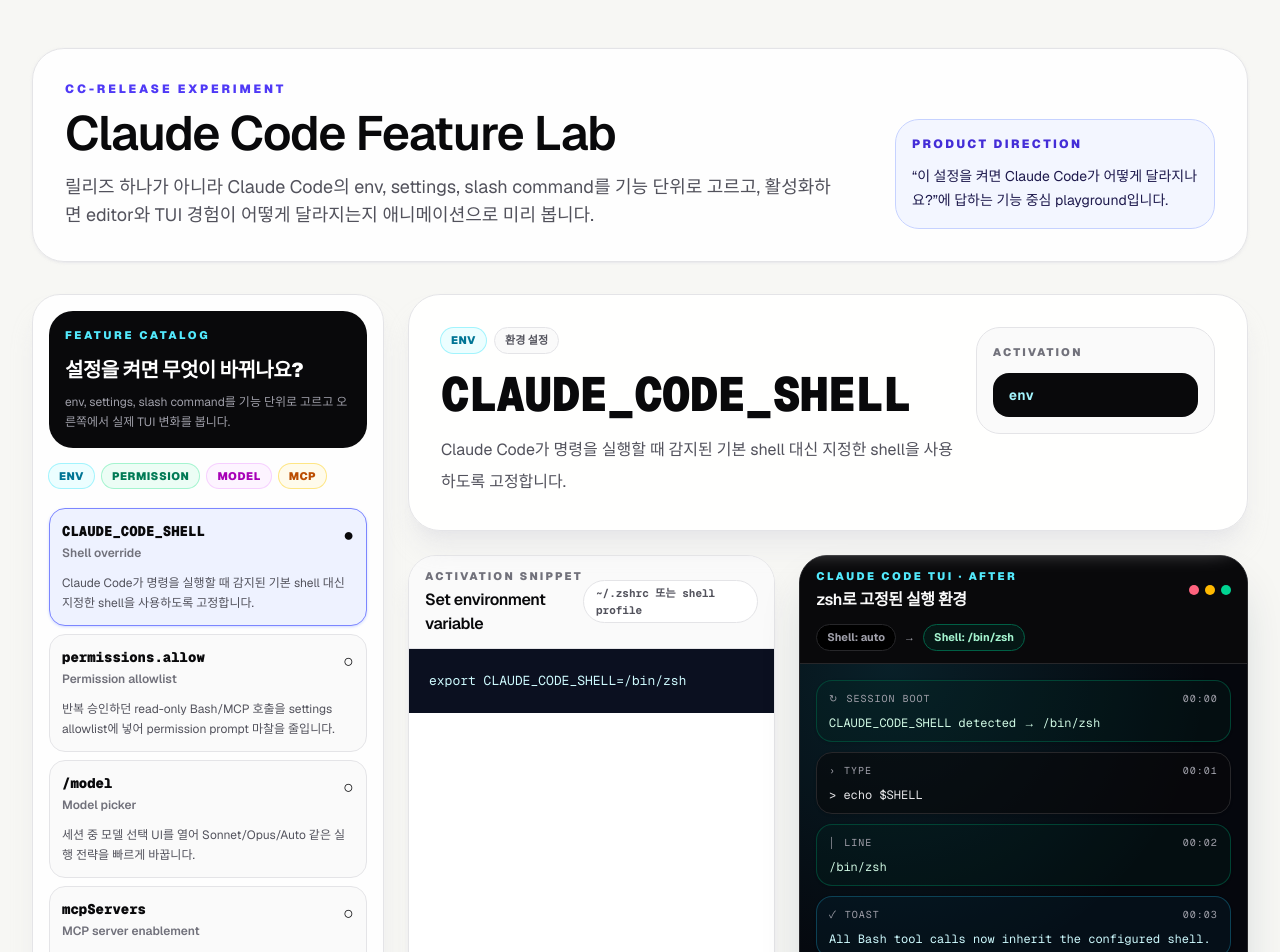
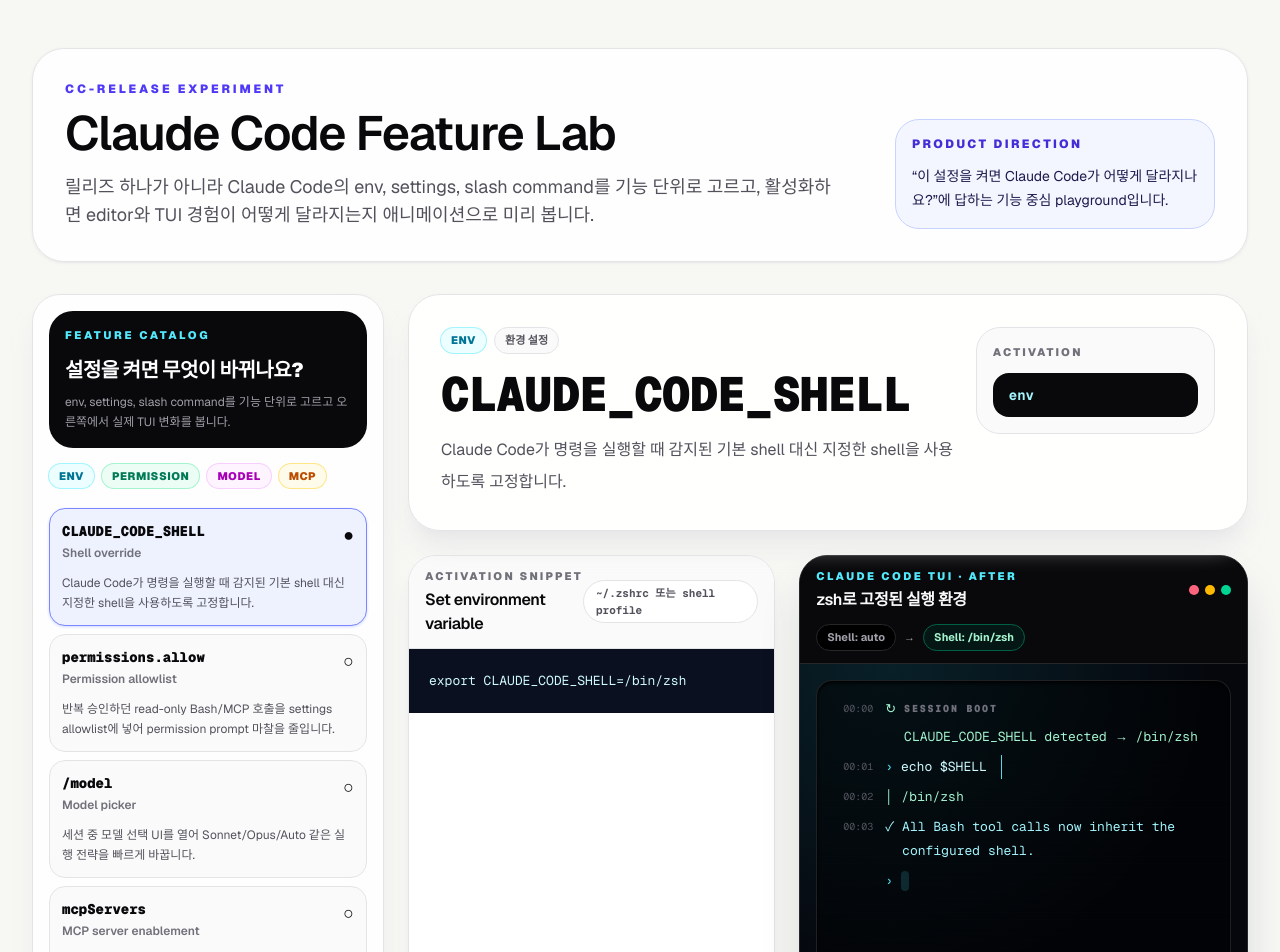
Before and after one commit to donghyeon-dev/cc-release, a Next.js app in the folder web/: page /feature-lab in a window 1280 px wide. Shown: the top 952 px of the page. Built offline with nearby package versions, Linux system fonts and the light colour scheme.

Commit message:
feat: render TUI preview as terminal stream

```diff
--- a/web/app/globals.css
+++ b/web/app/globals.css
@@ -45,16 +45,25 @@
     sans-serif;
 }
 
-@keyframes feature-lab-frame-in {
+@keyframes feature-lab-stream-in {
   from {
     opacity: 0;
-    transform: translateY(8px) scale(0.99);
-    filter: blur(2px);
+    transform: translateY(4px);
+    filter: blur(1px);
   }
   to {
     opacity: 1;
-    transform: translateY(0) scale(1);
+    transform: translateY(0);
     filter: blur(0);
+  }
+}
+
+@keyframes feature-lab-type {
+  from {
+    width: 0;
+  }
+  to {
+    width: calc(var(--type-chars, 24) * 1ch);
   }
 }
 
@@ -75,10 +84,19 @@
   }
 }
 
-.feature-lab-frame {
+.feature-lab-stream-entry {
   opacity: 0;
-  animation: feature-lab-frame-in 0.42s ease-out forwards;
+  animation: feature-lab-stream-in 0.32s ease-out forwards;
   animation-delay: var(--frame-delay, 0ms);
+}
+
+.feature-lab-typewriter {
+  width: 0;
+  border-right: 1px solid rgba(103, 232, 249, 0.9);
+  animation:
+    feature-lab-type 0.9s steps(var(--type-chars, 24), end) forwards,
+    feature-lab-cursor-blink 1s steps(1, end) infinite;
+  animation-delay: var(--frame-delay, 0ms), var(--frame-delay, 0ms);
 }
 
 .feature-lab-spinner {
@@ -87,6 +105,17 @@
 
 .feature-lab-cursor {
   animation: feature-lab-cursor-blink 1s steps(1, end) infinite;
+}
+
+.feature-lab-scanline {
+  background: linear-gradient(
+    to bottom,
+    rgba(255, 255, 255, 0.035),
+    transparent 1px,
+    transparent 6px
+  );
+  background-size: 100% 7px;
+  opacity: 0.45;
 }
 
 html,
--- a/web/components/feature-lab/FeatureLabPlayground.tsx
+++ b/web/components/feature-lab/FeatureLabPlayground.tsx
@@ -40,10 +40,10 @@
 };
 
 const frameTone: Record<NonNullable<TuiFrame["tone"]>, string> = {
-  neutral: "border-zinc-800 bg-zinc-950/60 text-zinc-200",
-  info: "border-cyan-900/80 bg-cyan-950/20 text-cyan-100",
-  good: "border-emerald-900/80 bg-emerald-950/20 text-emerald-100",
-  warn: "border-amber-900/80 bg-amber-950/30 text-amber-100",
+  neutral: "text-zinc-200",
+  info: "text-cyan-200",
+  good: "text-emerald-200",
+  warn: "text-amber-200",
 };
 
 function CategoryPill({ category }: { category: ClaudeCodeFeature["category"] }) {
@@ -151,25 +151,51 @@
   );
 }
 
-function FrameCard({ frame, index }: { frame: TuiFrame; index: number }) {
+function TerminalStreamEntry({ frame, index }: { frame: TuiFrame; index: number }) {
   const tone = frameTone[frame.tone ?? "neutral"];
-  const style = { "--frame-delay": `${index * 180}ms` } as CSSProperties;
+  const lines = frame.content.split("\n");
+  const style = {
+    "--frame-delay": `${index * 420}ms`,
+    "--type-chars": Math.max(frame.content.length, 1),
+  } as CSSProperties;
+  const iconClass = frame.kind === "spinner" ? "feature-lab-spinner inline-block" : "inline-block";
+
+  if (frame.kind === "type") {
+    return (
+      <div className="feature-lab-stream-entry flex gap-3" style={style}>
+        <span className="w-10 shrink-0 select-none text-right text-[10px] text-zinc-600">{frame.at}</span>
+        <div className="min-w-0 flex-1">
+          <span className="mr-2 select-none text-cyan-300">{frameIcon[frame.kind]}</span>
+          <span className="feature-lab-typewriter inline-block max-w-full overflow-hidden whitespace-pre align-bottom text-cyan-100">
+            {frame.content.replace(/^>\s?/, "")}
+          </span>
+        </div>
+      </div>
+    );
+  }
 
   return (
-    <div
-      className={`feature-lab-frame rounded-2xl border px-3 py-2 font-mono text-[12px] leading-5 shadow-sm ${tone}`}
-      style={style}
-    >
-      <div className="mb-1 flex items-center justify-between gap-3 text-[10px] uppercase tracking-widest text-zinc-400">
-        <span className="flex items-center gap-2">
-          <span className={frame.kind === "spinner" ? "feature-lab-spinner inline-block" : "inline-block"}>
-            {frameIcon[frame.kind]}
-          </span>
-          {frame.title ?? frame.kind}
-        </span>
-        <span>{frame.at}</span>
+    <div className="feature-lab-stream-entry flex gap-3" style={style}>
+      <span className="w-10 shrink-0 select-none text-right text-[10px] text-zinc-600">{frame.at}</span>
+      <div className="min-w-0 flex-1">
+        <div className={`flex items-start gap-2 ${tone}`}>
+          <span className={iconClass}>{frameIcon[frame.kind]}</span>
+          <div className="min-w-0 flex-1">
+            {frame.title && (
+              <div className="mb-1 text-[10px] font-black uppercase tracking-[0.18em] text-zinc-500">
+                {frame.title}
+              </div>
+            )}
+            <div className="space-y-0.5">
+              {lines.map((line, lineIndex) => (
+                <div key={`${frame.id}-${lineIndex}`} className="whitespace-pre-wrap break-words">
+                  {line}
+                </div>
+              ))}
+            </div>
+          </div>
+        </div>
       </div>
-      <pre className="whitespace-pre-wrap break-words">{frame.content}</pre>
     </div>
   );
 }
@@ -216,11 +242,23 @@
 
       <div className="relative min-h-[24rem] p-4">
         <div className="pointer-events-none absolute inset-0 bg-[radial-gradient(circle_at_20%_0%,rgba(34,211,238,0.12),transparent_20rem)]" />
-        <div className="relative space-y-2.5">
-          {scene.frames.map((frame, index) => (
-            <FrameCard key={frame.id} frame={frame} index={index} />
-          ))}
-          <div className="feature-lab-cursor mt-3 h-5 w-2 rounded-sm bg-cyan-300" />
+        <div className="relative min-h-[21rem] rounded-2xl border border-zinc-800/80 bg-black/45 p-4 font-mono text-[12px] leading-6 shadow-inner shadow-black sm:text-[13px]">
+          <div className="feature-lab-scanline pointer-events-none absolute inset-0 rounded-2xl" />
+          <div className="relative space-y-1.5">
+            {scene.frames.map((frame, index) => (
+              <TerminalStreamEntry key={frame.id} frame={frame} index={index} />
+            ))}
+            <div
+              className="feature-lab-stream-entry flex gap-3"
+              style={{ "--frame-delay": `${scene.frames.length * 420}ms` } as CSSProperties}
+            >
+              <span className="w-10 shrink-0" />
+              <div className="flex items-center gap-2 text-cyan-100">
+                <span className="select-none text-cyan-300">›</span>
+                <span className="feature-lab-cursor h-5 w-2 rounded-sm bg-cyan-300" />
+              </div>
+            </div>
+          </div>
         </div>
       </div>
     </section>
```
